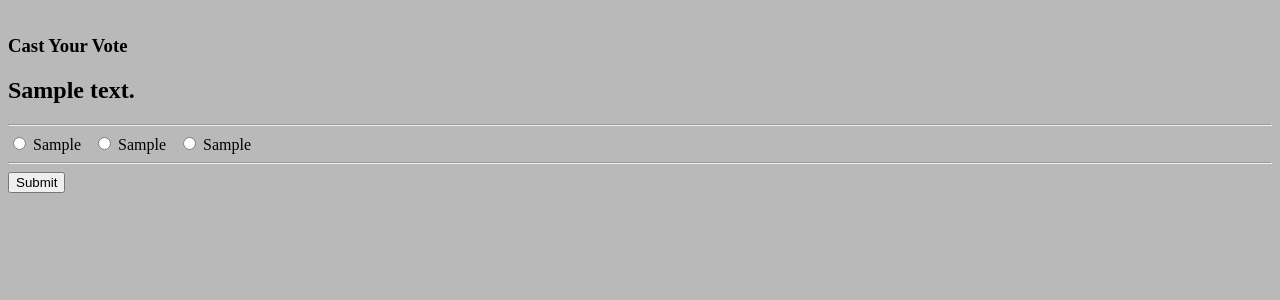
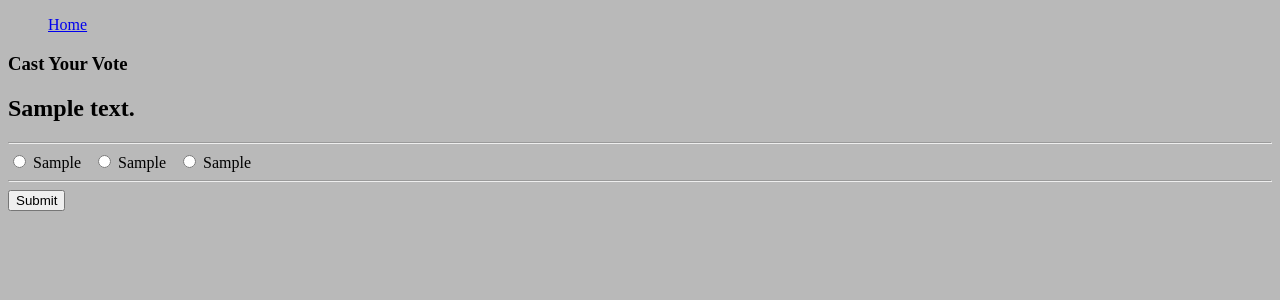
Before and after one commit to Vishal-Malireddi/Voting-System-Butch-for-President-, a Django app: a page that uses src/orgvote/templates/orgvote/question-vote.html in a window 1280 px wide. Shown: the top 300 px of the page. Run offline with Django 4.2, Linux system fonts and the light colour scheme; tables that the repository leaves empty hold one stand-in row (values such as "Sample post").

Commit message:
All pages can lead back to home now

```diff
--- a/src/orgvote/templates/orgvote/create.html
+++ b/src/orgvote/templates/orgvote/create.html
@@ -12,7 +12,7 @@
     <body class="backgroundTime">
         <nav>
             <ul class="mainNavBar">
-
+                <li class="navBar"><a href="{% url 'orgvote:home' %}">Home</a></li>
             </ul>
         </nav>
 
--- a/src/orgvote/templates/orgvote/detail.html
+++ b/src/orgvote/templates/orgvote/detail.html
@@ -12,7 +12,7 @@
     <body class="backgroundTime">
         <nav>
             <ul class="mainNavBar">
-                <li class="navBar"><a></a></li>
+                <li class="navBar"><a href="{% url 'orgvote:home' %}">Home</a></li>
             </ul>
         </nav>
 
--- a/src/orgvote/templates/orgvote/home.html
+++ b/src/orgvote/templates/orgvote/home.html
@@ -25,11 +25,7 @@
 <body>
     <nav>
         <ul class="mainNavBar">
-            <li class="NavBar"><a>Log-in</a></li>
-            <li class="NavBar"><a>Organization</a></li>
-            <li class="NavBar"><a>About</a></li>
             <li class="NavBar"><a>Home</a></li>
-            <!--<img src="images/Washington_State_Cougars_logo.png">-->
         </ul>
     </nav>
     <div class="titlePositioning">
@@ -40,7 +36,7 @@
     <h2 href="organizations.html"><a>Click here to view an existing survey!</h2>
     <div id="indexBackgroundImage">
         <div class="voteHere">
-            <h2 id="voteHereButton"><a href="websiteDown.html">View Organizations!</a></h2> <!--Here we'll view the list of organizations!-->
+            <h2 id="voteHereButton"><a href="{% url 'orgvote:Organizations' %}">View Organizations!</a></h2> <!--Here we'll view the list of organizations!-->
         </div>
     </div>
 
--- a/src/orgvote/templates/orgvote/organization-details.html
+++ b/src/orgvote/templates/orgvote/organization-details.html
@@ -12,7 +12,7 @@
     <body class="backgroundTime">
         <nav>
             <ul class="mainNavBar">
-                <li class="navBar"><a></a></li>
+                <li class="navBar"><a href="{% url 'orgvote:home' %}">Home</a></li>
             </ul>
         </nav>
 
--- a/src/orgvote/templates/orgvote/organization-list.html
+++ b/src/orgvote/templates/orgvote/organization-list.html
@@ -11,7 +11,7 @@
     </head>
     <body>
         <ul class="mainNavBar">
-            <li class="navBar"><a></a></li>
+            <li class="navBar"><a href="{% url 'orgvote:home' %}">Home</a></li>
         </ul>
     </body>
 </html>
--- a/src/orgvote/templates/orgvote/organizations.html
+++ b/src/orgvote/templates/orgvote/organizations.html
@@ -11,7 +11,7 @@
     </head>
     <body>
         <ul class="mainNavBar">
-            <li class="navBar"><a></a></li>
+            <li class="navBar"><a href="{% url 'orgvote:home' %}">Home</a></li>
         </ul>
         <ul>
             <!-- Iterate over object_list -->
--- a/src/orgvote/templates/orgvote/question-details.html
+++ b/src/orgvote/templates/orgvote/question-details.html
@@ -12,7 +12,7 @@
     <body class="backgroundTime">
         <nav>
             <ul class="mainNavBar">
-                <li class="navBar"><a></a></li>
+                <li class="navBar"><a href="{% url 'orgvote:home' %}">Home</a></li>
             </ul>
         </nav>
         <ul>
--- a/src/orgvote/templates/orgvote/question-vote.html
+++ b/src/orgvote/templates/orgvote/question-vote.html
@@ -12,7 +12,7 @@
     <body class="backgroundTime">
         <nav>
             <ul class="mainNavBar">
-                <li class="navBar"><a></a></li>
+                <li class="navBar"><a href="{% url 'orgvote:home' %}">Home</a></li>
             </ul>
         </nav>
         <!-- inspried by code from https://github.com/PrettyPrinted/youtube_video_code.git-->
--- a/src/orgvote/templates/orgvote/survey-details.html
+++ b/src/orgvote/templates/orgvote/survey-details.html
@@ -12,7 +12,7 @@
     <body class="backgroundTime">
         <nav>
             <ul class="mainNavBar">
-                <li class="navBar"><a></a></li>
+                <li class="navBar"><a href="{% url 'orgvote:home' %}">Home</a></li>
             </ul>
         </nav>
         <ul>
--- a/src/orgvote/templates/orgvote/topic-details.html
+++ b/src/orgvote/templates/orgvote/topic-details.html
@@ -12,7 +12,7 @@
     <body class="backgroundTime">
         <nav>
             <ul class="mainNavBar">
-                <li class="navBar"><a></a></li>
+                <li class="navBar"><a href="{% url 'orgvote:home' %}">Home</a></li>
             </ul>
         </nav>
         <ul>
--- a/src/orgvote/urls.py
+++ b/src/orgvote/urls.py
@@ -5,7 +5,7 @@ from .views import QuestionCreateView, TopicCreateView, SurveyCreateView, Organi
 # define the urls that will be used under the orgvote/ domain
 app_name = "orgvote"
 urlpatterns = [
-    path("", HomePageView.as_view(), name="home"),
+    path("'orgvote/home", HomePageView.as_view(), name="home"),
     path("organizations/", OrganizationListView.as_view(), name="Organizations"),
     path("create-question/", QuestionCreateView.as_view(), name="createQuestion"),
     path("create-topic/", TopicCreateView.as_view(), name="createTopic"),
```
